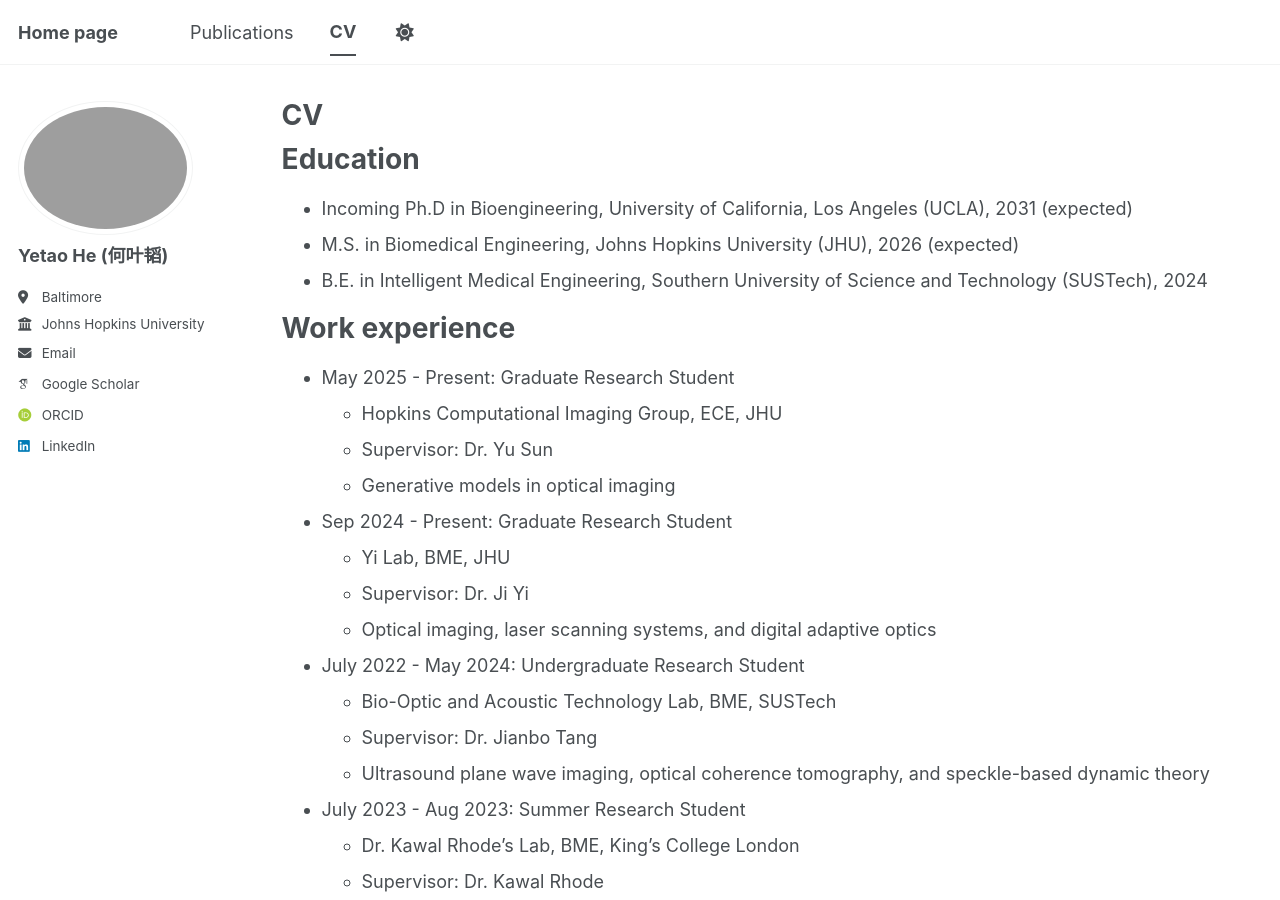
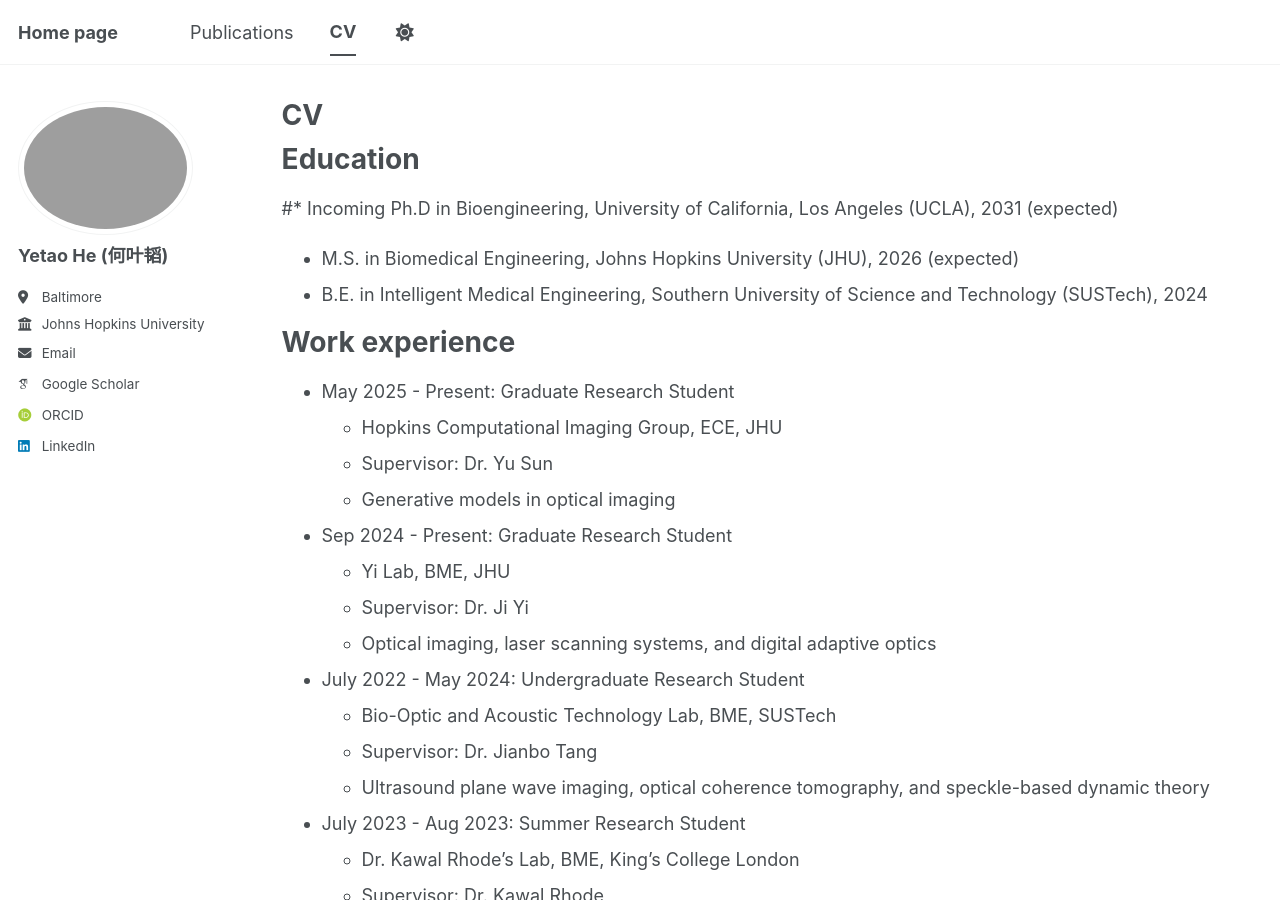
Before and after one commit to YetiHe/YetiHe.github.io, a Jekyll site: the page built from _pages/cv.md, in a window 1280 px wide and 900 px high. Built offline with Jekyll 4.4.1, drawn with Linux system fonts in a browser that asks for light colours; some web fonts are replaced; a script bundle is joined from its source files by our own code; library files that are not in the unit come from our copies.

Commit message:
Update cv.md

```diff
--- a/_pages/cv.md
+++ b/_pages/cv.md
@@ -11,7 +11,7 @@
 
 Education
 ======
-* Incoming Ph.D in Bioengineering, University of California, Los Angeles (UCLA), 2031 (expected)
+#* Incoming Ph.D in Bioengineering, University of California, Los Angeles (UCLA), 2031 (expected)
 * M.S. in Biomedical Engineering, Johns Hopkins University (JHU), 2026 (expected)
 * B.E. in Intelligent Medical Engineering, Southern University of Science and Technology (SUSTech), 2024
 
```
